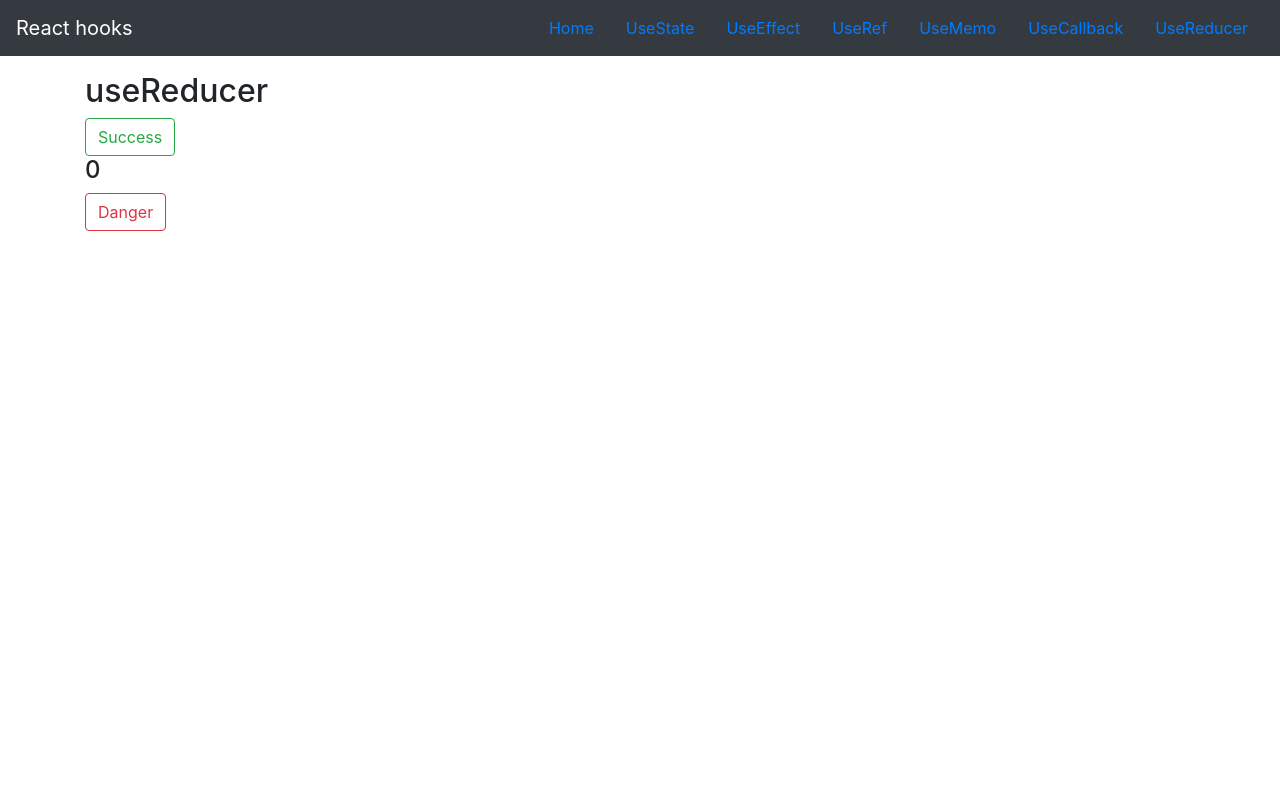
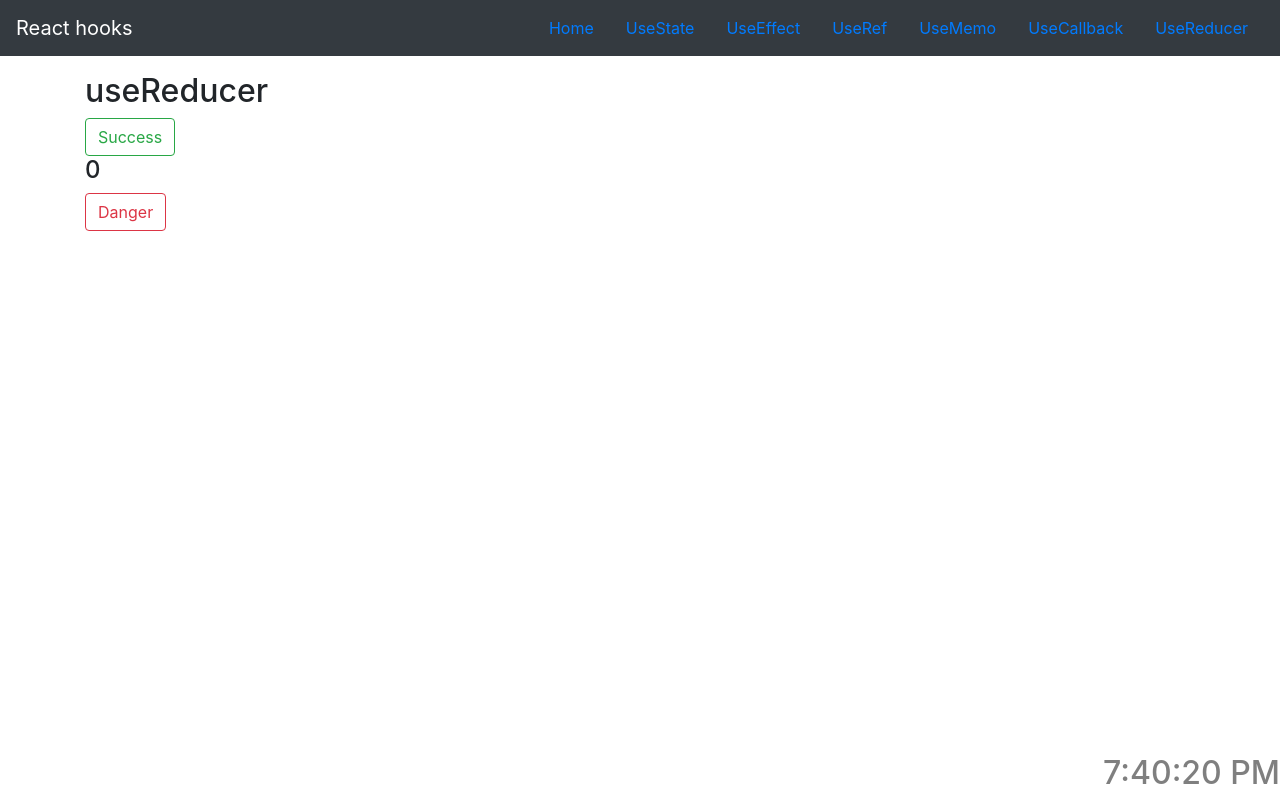
Before and after one commit to roman89ua/react-hooks, a React (Create React App) app: page /useReducer in a window 1280 px wide. Built offline with nearby package versions, Linux system fonts and the light colour scheme.

Commit message:
have been added clock to the app

```diff
--- a/src/App.js
+++ b/src/App.js
@@ -9,6 +9,7 @@ import UseCallback from "./components/useCallback";
 import UseReducer from "./components/useReducer";
 import Navbar from "./components/Navbar";
 import { BrowserRouter, Switch, Route } from "react-router-dom";
+import Clock from "./components/Clock";
 
 function App() {
   return (
@@ -25,6 +26,9 @@ function App() {
           <Route component={UseReducer} path="/useReducer" />
         </Switch>
       </div>
+      <div className="fixed-bottom text-right text-black-50">
+        <Clock />
+      </div>
     </BrowserRouter>
   );
 }
--- /dev/null
+++ b/src/components/Clock.js
@@ -0,0 +1,15 @@
+import React, { useState, useEffect } from "react";
+
+export default function Clock() {
+  const [time, setTime] = useState("");
+  useEffect(() => {
+    setInterval(() => {
+      setTime(new Date().toLocaleTimeString());
+    }, 1000);
+  }, [time]);
+  return (
+    <React.Fragment>
+      <h2>{time}</h2>
+    </React.Fragment>
+  );
+}
--- a/src/components/useEffect.js
+++ b/src/components/useEffect.js
@@ -15,10 +15,6 @@ const UseEffect = () => {
     setType("todos");
   };
 
-  // useEffect(() => {
-  //   console.log("render");
-  // });
-
   useEffect(() => {
     fetch(`https://jsonplaceholder.typicode.com/${type}`)
       .then((response) => response.json())
@@ -27,10 +23,6 @@ const UseEffect = () => {
       console.log("clear type");
     };
   }, [type]);
-
-  useEffect(() => {
-    console.log("componentDidMount");
-  }, []);
 
   useEffect(() => {
     window.addEventListener("mousemove", (event) => {
```
